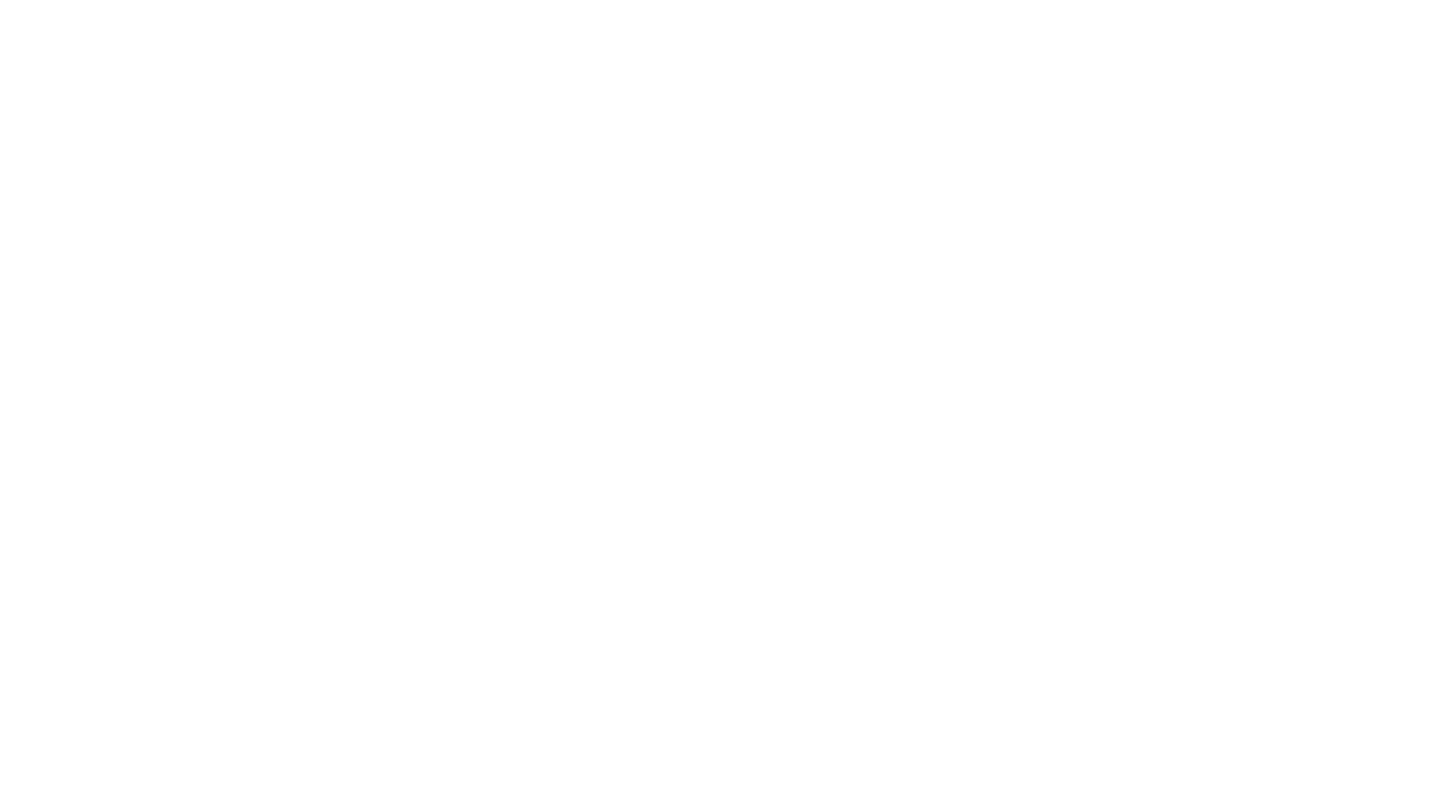
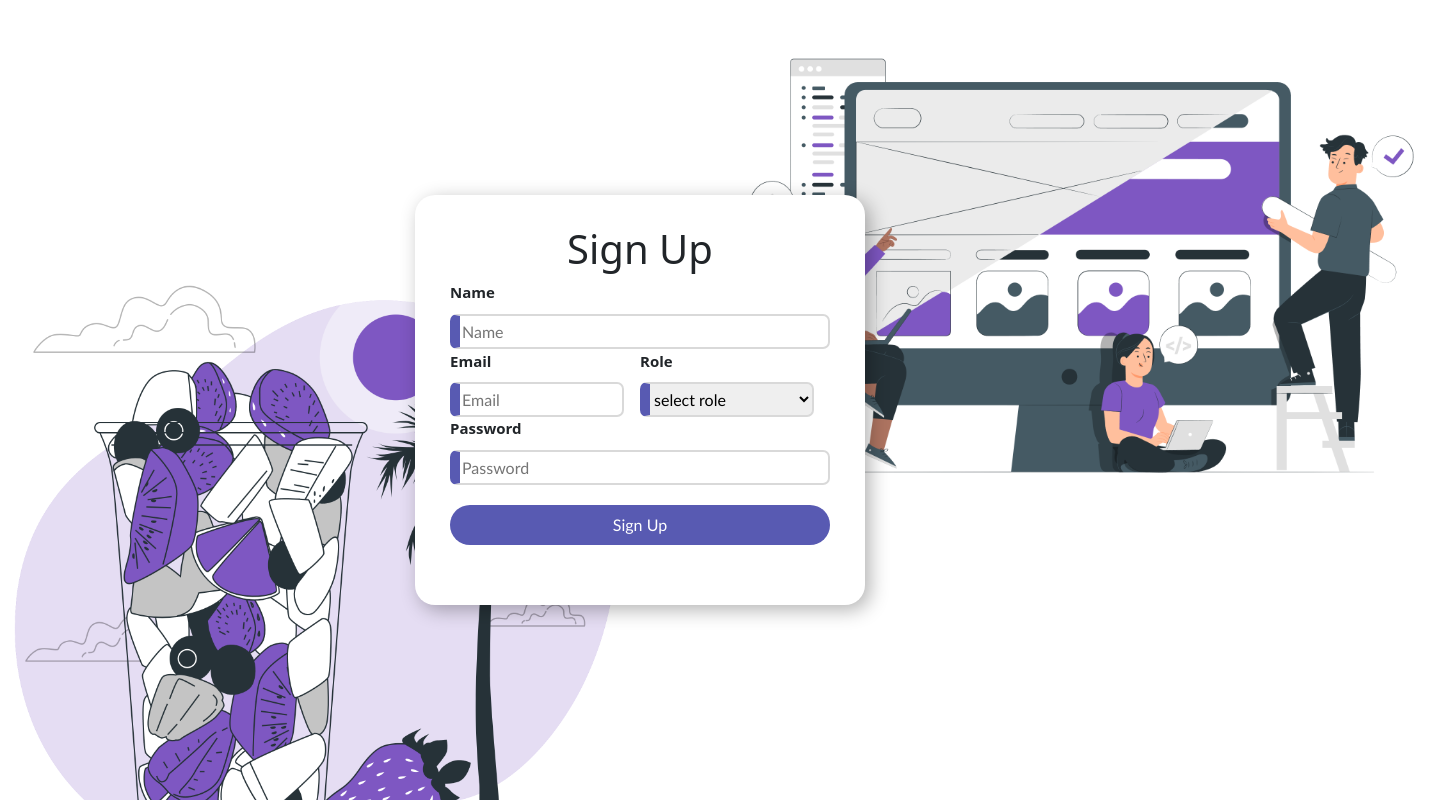
Before and after one commit to Cilebut-ALLBASE/fe_tugasakhir, a React (Create React App) app: page /register in a window 1280 px wide. Before the commit this address had no page. Shown: the top 800 px of the page, 1440 px wide, since content can reach past the window. Built offline with nearby package versions, Linux system fonts and the light colour scheme; the HTML template or start-up script is replaced by a standard one.

Commit message:
add sign up

```diff
--- a/package.json
+++ b/package.json
@@ -6,7 +6,9 @@
     "@testing-library/jest-dom": "^5.17.0",
     "@testing-library/react": "^13.4.0",
     "@testing-library/user-event": "^13.5.0",
+    "bootstrap": "^5.3.2",
     "react": "^18.2.0",
+    "react-bootstrap": "^2.8.0",
     "react-dom": "^18.2.0",
     "react-router-dom": "^6.16.0",
     "react-scripts": "5.0.1",
--- a/public/index.html
+++ b/public/index.html
@@ -9,6 +9,8 @@
       name="description"
       content="Web site created using create-react-app"
     />
+    <script src="https://cdn.jsdelivr.net/npm/@popperjs/core@2.11.8/dist/umd/popper.min.js" integrity="sha384-I7E8VVD/ismYTF4hNIPjVp/Zjvgyol6VFvRkX/vR+Vc4jQkC+hVqc2pM8ODewa9r" crossorigin="anonymous"></script>
+    <script src="https://cdn.jsdelivr.net/npm/bootstrap@5.3.2/dist/js/bootstrap.min.js" integrity="sha384-BBtl+eGJRgqQAUMxJ7pMwbEyER4l1g+O15P+16Ep7Q9Q+zqX6gSbd85u4mG4QzX+" crossorigin="anonymous"></script>
     <link rel="apple-touch-icon" href="%PUBLIC_URL%/logo192.png" />
     <!--
       manifest.json provides metadata used when your web app is installed on a
--- a/src/App.js
+++ b/src/App.js
@@ -1,13 +1,14 @@
 import React from 'react';
 import { Routes, Router, Route } from 'react-router-dom';
 import { Login } from './page/login/login';
-import { home } from './page/home'
+import { Register } from './page/register/register';
 
 function App() {
   return (
     <div>
       <Routes>
         <Route path='/' element={<Login />}></Route>
+        <Route path='/register' element={<Register />}></Route>
       </Routes>
     </div>
   );
--- a/src/page/login/login.js
+++ b/src/page/login/login.js
@@ -43,7 +43,7 @@ export const Login = () => {
             <div className='container'>
                 <div className='sub-container'>  {/* supaya display flex dari container tidak mempengaruhi isi */}
                     <div className='input-container'>
-                        <h1>Login</h1>
+                        <h1 align='center'>Login</h1>
                         <label htmlFor='em'>Email</label>
                         <input className='input' type='email' placeholder='Email' id='em' value={email} onChange={(e) => setEmail(e.target.value)} required />
                     </div>
--- a/src/page/register/register.js
+++ b/src/page/register/register.js
@@ -1,9 +1,115 @@
-import React from "react"
+import React, { useState } from 'react';
+import '../../styles/login-style.css';
+import { Link, useNavigate } from 'react-router-dom';
+import login1 from '../../assets/login1.png';
+import login2 from '../../assets/login2.png';
+import login from '../login/login';
+import 'bootstrap/dist/css/bootstrap.min.css';
 
 export const Register = () => {
+    const [name, setName] = useState('');
+    const [email, setEmail] = useState('');
+    const [password, setPassword] = useState('');
+    const [role, setRole] = useState('');
+    const [error, setError] = useState('');
+
+    const navigate = useNavigate();
+
+    const handleRegister = async () => {
+        try {
+            const response = await fetch('https://backend/', {
+                method: 'POST',
+                headers: {
+                    'Content-Type': 'application/json',
+                },
+                body: JSON.stringify({ name, email, role, password }),
+            });
+
+            if (response.status === 200) {
+                alert('akun berhasil terdaftar');
+                // Redirect ke halaman utama
+                navigate('/login')
+            } else if (response.status === 401) {
+                setError('Akun tidak terdaftar!');
+            } else {
+                setError('Terjadi kesalahan!');
+            }
+        } catch (error) {
+            console.error('Terjadi kesalahan:', error);
+            setError('Terjadi kesalahan!');
+        }
+    };
+
     return (
-        <div></div>
+        <div>
+            <img src={login1} className='login-1' />
+            <img src={login2} className='login-2' />
+
+            <div className='container'>
+                <div className='sub-container'>  {/* supaya display flex dari container tidak mempengaruhi isi */}
+                    <div className='input-container'>
+                    <h1 align='center'>Sign Up</h1>
+                    <label htmlFor='na'>Name</label>
+                    <input
+                        className='input'
+                        type='text'
+                        placeholder='Name'
+                        id='na'
+                        value={name}
+                        onChange={(e) => setName(e.target.value)}
+                        required />
+
+                    <div className='input-row'>
+                        <div className='input-half'>
+                            <label htmlFor='em'>Email</label>
+                            <input
+                                className='col-md-11 input'
+                                type='email'
+                                placeholder='Email'
+                                id='em'
+                                value={email}
+                                onChange={(e) => setEmail(e.target.value)}
+                                required />
+                        </div>
+                        <div className='input-half'>
+                            <label htmlFor='role'>Role</label>
+                            <select
+                                className='col-md-11 input'
+                                id='role'
+                                value={role}
+                                placeholder='select role'
+                                onChange={(e) => setRole(e.target.value)}
+                                required
+                            >
+                                <option value=''>select role</option>
+                                <option value='FrontEnd'>FrontEnd</option>
+                                <option value='BackEnd'>BackEnd</option>
+                                <option value='Data Science'>Data Science</option>
+                                <option value='Data Engineer'>Data Engineer</option>
+                                <option value='Business Analyst'>Business Analyst</option>
+                            </select>
+                        </div>
+                    </div>
+
+                    <label htmlFor='pw'>Password</label>
+                    <input
+                        className='input'
+                        type='password'
+                        placeholder='Password'
+                        id='pw'
+                        value={password}
+                        onChange={(e) => setPassword(e.target.value)}
+                        required />
+                </div>
+
+                    <div className='input-container div-btn'>
+                        <button className='log-btn' type='submit' onClick={handleRegister} >Sign Up</button>
+                    </div>
+                    {error && <div className='error-message'>{error}</div>}
+                </div>
+            </div>
+        </div>
     )
 }
 
-export default Register
+export default Register;
--- a/src/styles/login-style.css
+++ b/src/styles/login-style.css
@@ -39,8 +39,8 @@ body {
     flex-direction: column;
     align-items: center;
     justify-content: center;
-    width: 400px;
-    padding-top: 50px;
+    width: 450px;
+    padding-top: 20px;
     padding-bottom: 50px;
     padding-left: 20px;
     padding-right: 20px;
@@ -79,10 +79,10 @@ body {
 } */
 
 .input {
-    height: 30px;
+    height: 35px;
     border: 2px solid #D9D9D9;
     border-radius: 7px;
-    padding: 5px;
+    padding: absolute;
     font-family: 'Trebuchet MS';
     transition: 0.3s;
     outline: none;
@@ -109,3 +109,12 @@ body {
     z-index: -1;
     max-height: 80%;
 }
+.input-row {
+    display: flex;
+    flex-direction: row;
+    justify-content: space-between;
+}
+
+.input-half {
+    flex: 1;
+}
```
Also changed, not shown: 1 other file (tests, documents, lock files or other folders).
